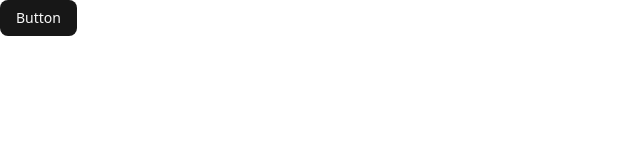
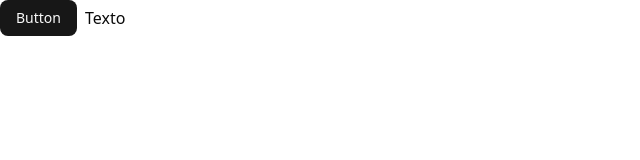
Before and after one commit to xxbitencourt/ptac2-filmes-series, a Next.js app: page / in a window 1280 px wide. Shown: the top 160 px of the page, without its empty margins (0-640 px from the left). Built offline with nearby package versions, Linux system fonts and the light colour scheme.

Commit message:
teste commit

```diff
--- a/src/app/page.tsx
+++ b/src/app/page.tsx
@@ -4,6 +4,7 @@ export default function Home() {
   return (
     <div className="flex flex-wrap items-center gap-2 md:flex-row">
       <Button>Button</Button>
+      <p>Texto</p>
     </div>
   )
 }
```
